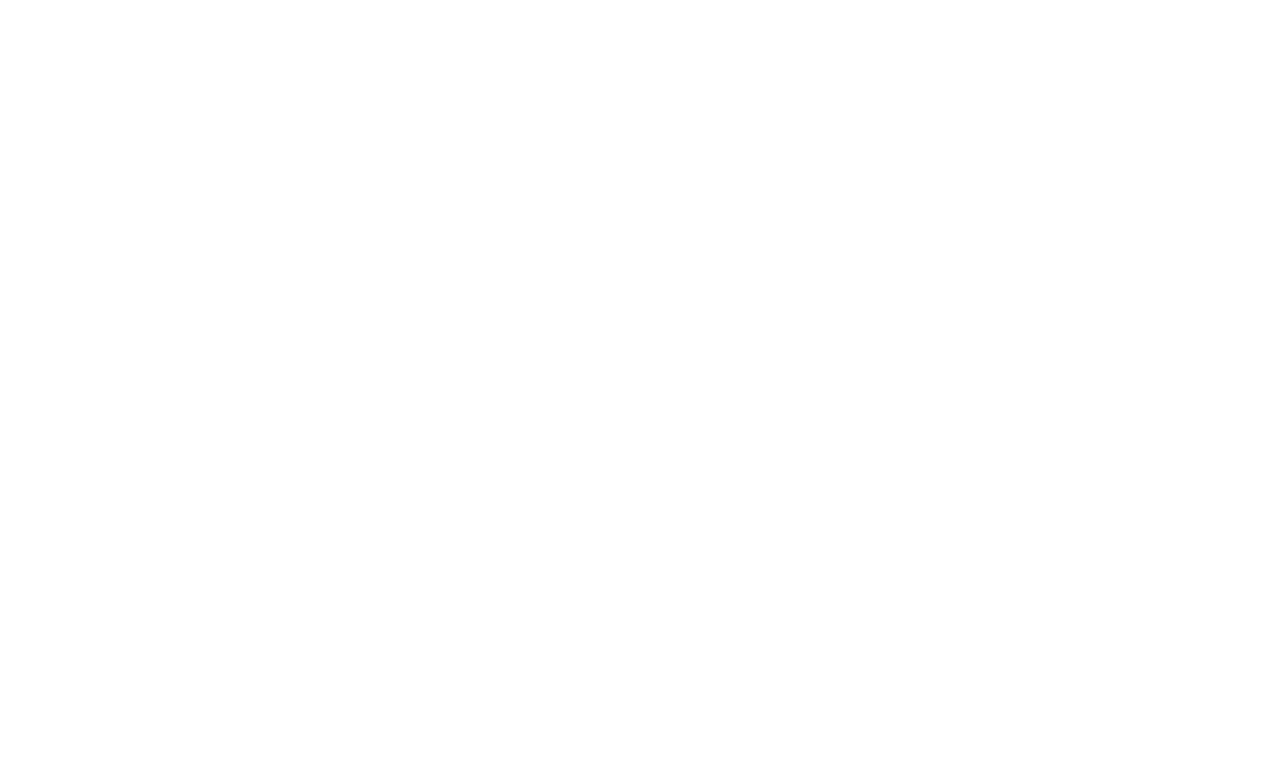
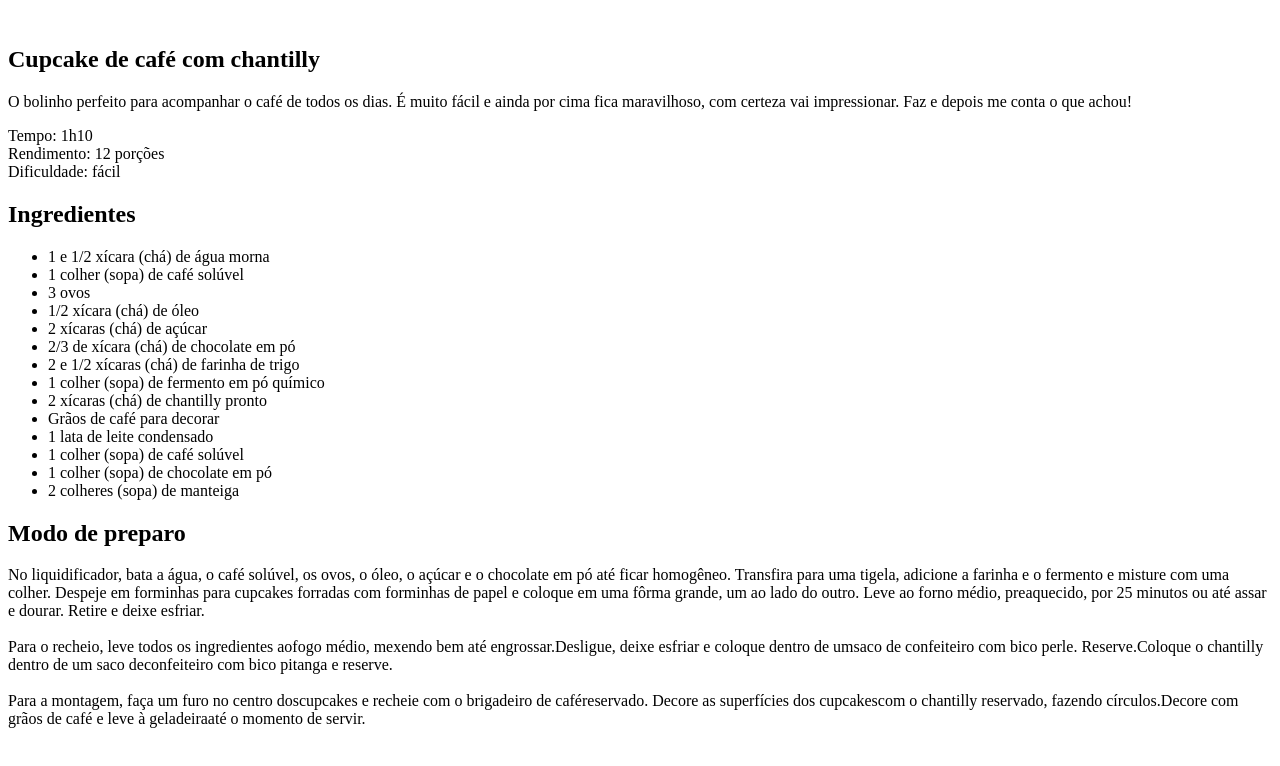
Before and after one commit to rogerdahian/projeto-fullstack, a plain HTML site: page index.html in a window 1280 px wide. Drawn offline with Linux system fonts and the light colour scheme.

Commit message:
iniciando a estrutura html

```diff
--- a/index.html
+++ b/index.html
@@ -6,6 +6,43 @@
   <title>Página de Receita</title>
 </head>
 <body>
+  <div id="page">
+    <img src="" alt="">
+    <main>
+      <section id="about">
+        <h1>Cupcake de café com chantilly</h1>
+        <p>O bolinho perfeito para acompanhar o café de todos os dias. É muito fácil e ainda por cima fica maravilhoso, com certeza vai impressionar. Faz e depois me conta o que achou!</p>
+        <p>Tempo: 1h10 <br> Rendimento: 12 porções <br> Dificuldade: fácil</p>
+      </section>
+      <section id="ingredients">
+        <h2>Ingredientes</h2>
+        <ul>
+          <li>1 e 1/2 xícara (chá) de água morna</li>
+          <li>1 colher (sopa) de café solúvel</li>
+          <li>3 ovos</li>
+          <li>1/2 xícara (chá) de óleo</li>
+          <li>2 xícaras (chá) de açúcar</li>
+          <li>2/3 de xícara (chá) de chocolate em pó</li>
+          <li>2 e 1/2 xícaras (chá) de farinha de trigo</li>
+          <li>1 colher (sopa) de fermento em pó químico</li>
+          <li>2 xícaras (chá) de chantilly pronto</li>
+          <li>Grãos de café para decorar</li>
+          <li>1 lata de leite condensado</li>
+          <li>1 colher (sopa) de café solúvel</li>
+          <li>1 colher (sopa) de chocolate em pó</li>
+          <li>2 colheres (sopa) de manteiga</li>
+        </ul>
+      </section>
+      <sections id="preparation">
+        <h2>Modo de preparo</h2>
+        <p>No liquidificador, bata a água, o café solúvel, os ovos, o óleo, o açúcar e o chocolate em pó até ficar homogêneo. Transfira para uma tigela, adicione a farinha e o fermento e misture com uma colher. Despeje em forminhas para cupcakes forradas com forminhas de papel e coloque em uma fôrma grande, um ao lado do outro. Leve ao forno médio, preaquecido, por 25 minutos ou até assar e dourar. Retire e deixe esfriar.
+        <br><br>
+        Para o recheio, leve todos os ingredientes aofogo médio, mexendo bem até engrossar.Desligue, deixe esfriar e coloque dentro de umsaco de confeiteiro com bico perle. Reserve.Coloque o chantilly dentro de um saco deconfeiteiro com bico pitanga e reserve.
+        <br><br>
+        Para a montagem, faça um furo no centro doscupcakes e recheie com o brigadeiro de caféreservado. Decore as superfícies dos cupcakescom o chantilly reservado, fazendo círculos.Decore com grãos de café e leve à geladeiraaté o momento de servir.</p>
+      </sections>
+    </main>
 
+  </div>
 </body>
 </html>
```
